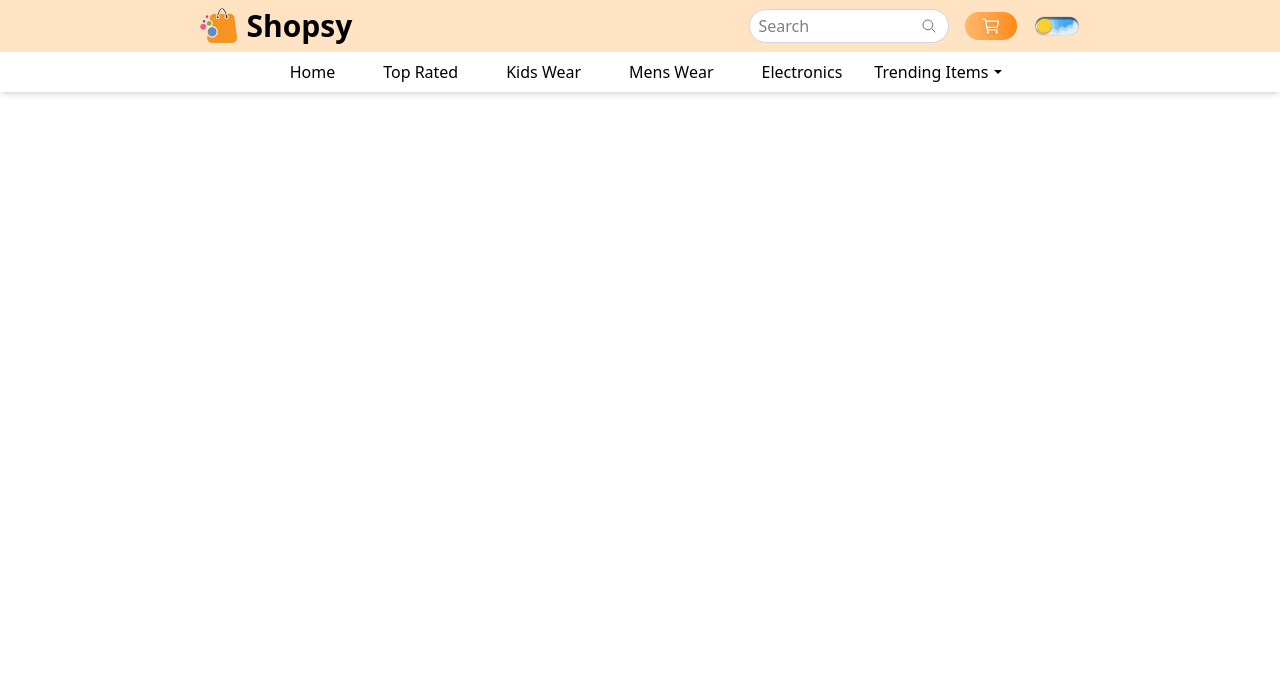
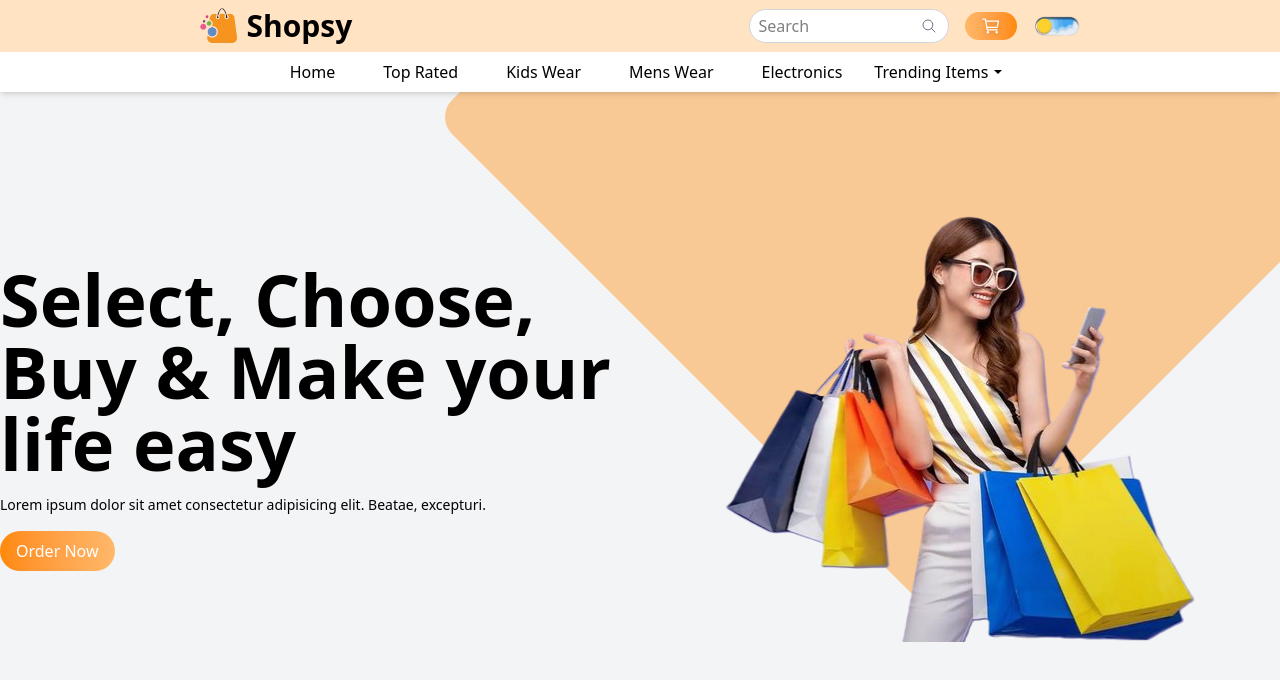
Before and after one commit to FahadAlHossain/react-ecommerce, a React (Vite) app: page / in a window 1280 px wide. Shown: the top 680 px of the page. Built offline with nearby package versions, Linux system fonts and the light colour scheme.

Commit message:
hero added

```diff
--- a/src/App.jsx
+++ b/src/App.jsx
@@ -1,10 +1,12 @@
 import React from 'react'
 import Navbar from './components/Navbar/Navbar'
+import Hero from './components/Hero/Hero'
 
 const App = () => {
   return (
     <div>
       <Navbar/>
+      <Hero/>
     </div>
   )
 }
--- /dev/null
+++ b/src/components/Hero/Hero.jsx
@@ -0,0 +1,58 @@
+import React from "react";
+import img1 from "../../assets/hero/women.png";
+import img2 from "../../assets/hero/shopping.png";
+import img3 from "../../assets/hero/sale.png";
+
+const ImageList = [
+  {
+    id: 1,
+    img: img1,
+    title: "Upto 50% off on all Men's Wear",
+    description:
+      "Lorem ipsum, dolor sit amet consectetur adipisicing elit. Earum inventore officia aliquid obcaecati libero sed impedit velit, vel dolorem amet.",
+  },
+  {
+    id: 2,
+    img: img2,
+    title: "30% off on all Women's Wear",
+    description:
+      "Lorem ipsum, dolor sit amet consectetur adipisicing elit. Earum inventore officia aliquid obcaecati libero sed impedit velit, vel dolorem amet.",
+  },
+  {
+    id: 3,
+    img: img3,
+    title: "70% off on all Products Sale",
+    description:
+      "Lorem ipsum, dolor sit amet consectetur adipisicing elit. Earum inventore officia aliquid obcaecati libero sed impedit velit, vel dolorem amet.",
+  },
+];
+
+const Hero = () => {
+  return (
+    <div className="relative overflow-hidden min-h-[550px] sm:min-h-[650px] bg-gray-100 flex justify-center items-center dark:bg-gray-950 dark:text-white duration-200">
+        <div className="h-[700px] w-[700px] bg-orange-400/40 absolute -top-1/2 right-0 rounded-3xl rotate-45 -z-0">
+
+        </div>
+        <div className="container pb-8 sm:pb-0">
+            <div>
+                <div className="grid grid-cols-1 sm:grid-cols-2">
+                    <div className="flex flex-col justify-center gap-4 pt-12 sm:pt-0 text-center sm:text-left order-2 sm:order-1 relative z-10">
+                        <h1 className="text-5xl sm:text-6xl lg:text-7xl font-bold">Select, Choose, Buy & Make your life easy</h1>
+                        <p className="text-sm">Lorem ipsum dolor sit amet consectetur adipisicing elit. Beatae, excepturi.</p>
+                        <div>
+                            <button className="bg-gradient-to-r from-orange-400 to-orange-300 hover:scale-105 duration-200 text-white py-2 px-4 rounded-full">Order Now</button>
+                        </div>
+                    </div>
+                    <div className="order-1 sm:order-2">
+                        <div className="relative z-10">
+                            <img className="w-[300px] h-[300px] sm:h-[450px] sm:w-[450px] sm:scale-125 object-contain mx-auto" src={img1} alt="" />
+                        </div>
+                    </div>
+                </div>
+            </div>
+        </div>
+    </div>
+  )
+};
+
+export default Hero;
```
